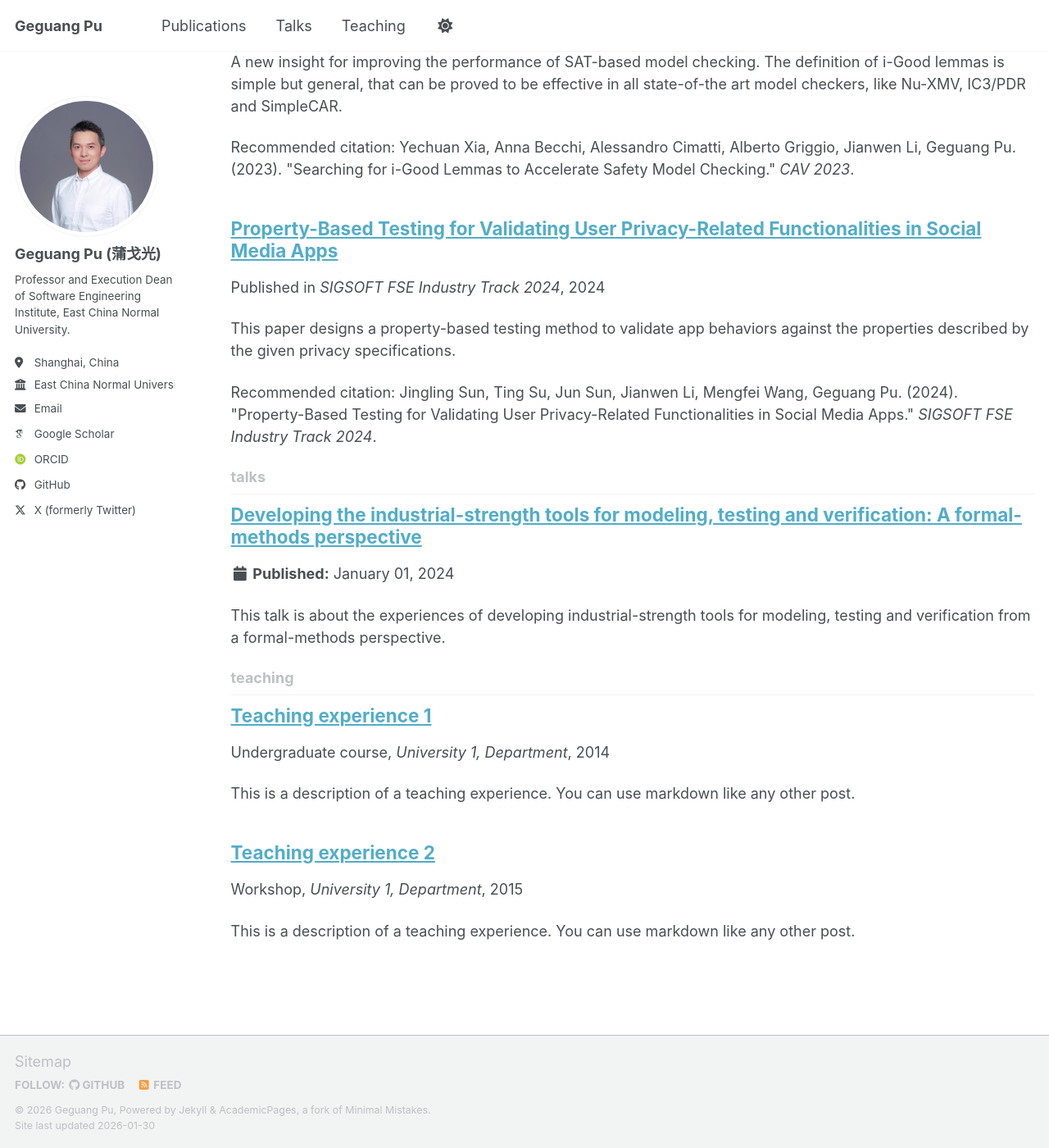
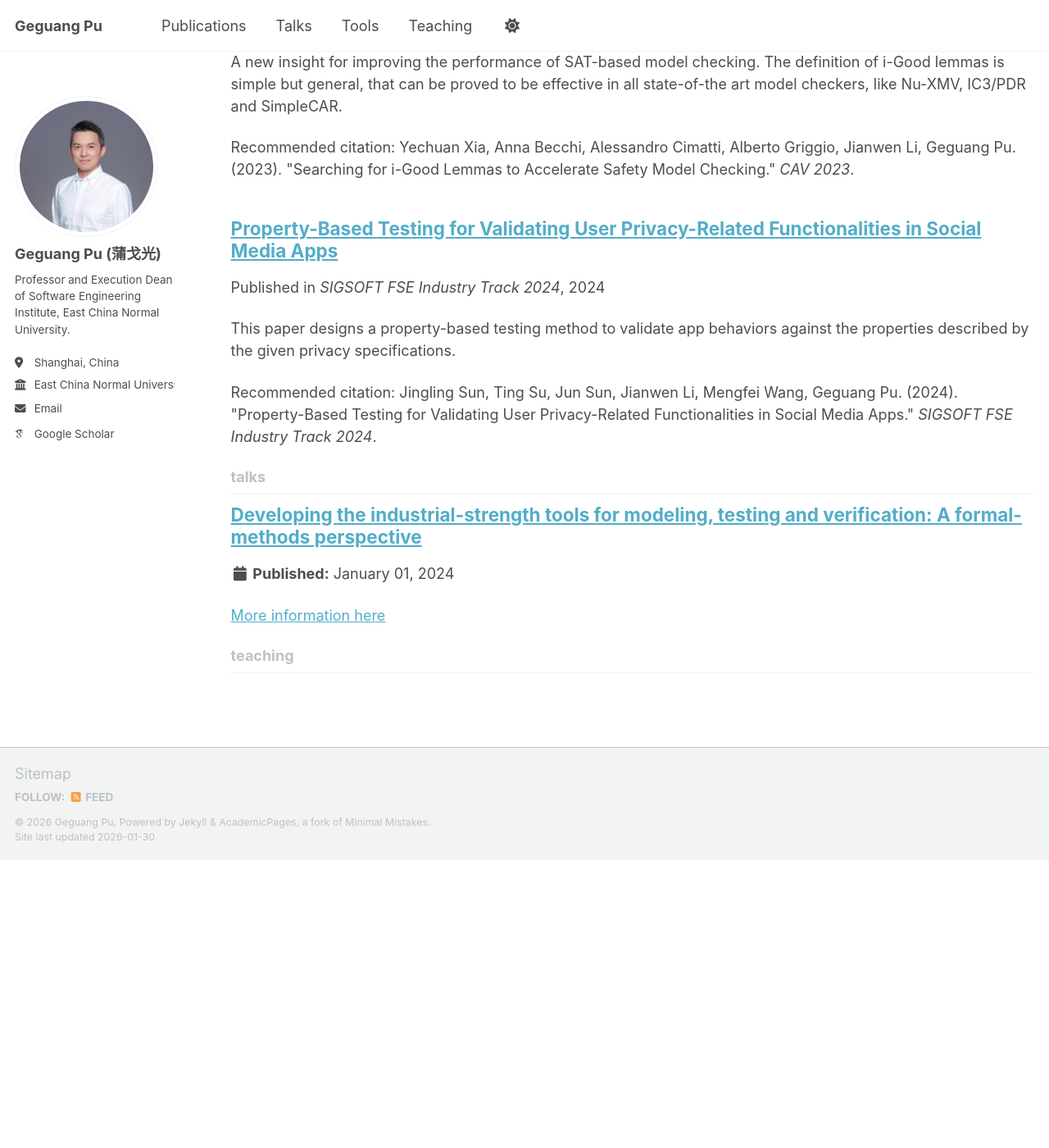
Before and after one commit to ggpu-ecnu/ggpu-ecnu.github.io, a Jekyll site: the page built from _pages/collection-archive.html, in a window 1280 px wide and 1400 px high, scrolled down 1486 px. Shown: the whole window at 82% size. Built offline with Jekyll 4.4.1, drawn with Linux system fonts in a browser that asks for light colours; some web fonts are replaced; a script bundle is joined from its source files by our own code; library files that are not in the unit come from our copies; after the commit the page ends 2535 px from its top, so only the background shows below that.

Commit message:
feat: Add tools page, PDF to talks, and remove template content
fix: Remove social links and fix teaching page

```diff
--- a/_config.yml
+++ b/_config.yml
@@ -38,7 +38,7 @@
   googlescholar    : "https://scholar.google.com/citations?user=niQAGcQAAAAJ"
   inspire-hep      : # URL
   impactstory      : # URL
-  orcid            : "https://orcid.org/0000-0001-9750-8334"
+  orcid            :
   semantic         : # URL
   ssrn             : # URL
   pubmed           : # "https://www.ncbi.nlm.nih.gov/pubmed/?term=john+snow"
@@ -51,7 +51,7 @@
   bitbucket        : # Username - Update with your username on the site
   codepen          : # Username
   dribbble         : # Username
-  github           : "ggpu-ecnu"
+  github           :
   kaggle           : # Username
   stackoverflow    : # User number or user number and name (i.e., use "1" or "1/jeff-atwood")
 
@@ -74,7 +74,7 @@
   steam            : # Username
   telegram         : # URL
   tumblr           : # Username
-  twitter          : "GeguangPu"
+  twitter          :
   vine             : # Username
   weibo            : # Username
   wikipedia        : # Username
--- a/_data/navigation.yml
+++ b/_data/navigation.yml
@@ -14,5 +14,8 @@
   - title: "Talks"
     url: /talks/
 
+  - title: "Tools"
+    url: /tools/
+
   - title: "Teaching"
     url: /teaching/
--- /dev/null
+++ b/_pages/tools.md
@@ -0,0 +1,17 @@
+---
+layout: archive
+title: "Tools"
+permalink: /tools/
+author_profile: true
+---
+
+Here are some of the tools I have been involved in developing:
+
+*   **SimpleCAR**: A very strong SAT-based hardware model checker. The key idea is to maintain two sequences (Up/Under approximation chains) that do not need to obey the inclusion property in IC3.
+    *   [Link to SimpleCAR on GitHub](https://github.com/lijwen2748/simplecar)
+
+*   **Aalta**: An LTL-SAT solver for Linear temporal Logic. The theory behind this tool can be found in the earlier paper TIME13 (LTL Satisfiability Checking Revisited, https://www.cs.rice.edu/~vardi/papers/time13.pdf). The theory is very interesting, and it reveals the new mathematical property that an infinite trace satisfying an LTL formula can be reduced to a proof obligation set which can be represented by a Boolean formula. This mathematical property can be applied to all kinds of LTL-related problems, like the synthesis and satisfiability of LTL.
+    *   [Link to Aalta on GitHub](https://github.com/lijwen2748/aalta)
+
+*   **Stoat**: A model-based App testing tool for fuzzing Android App. The idea is to construct a transition model from any given App, and then to guide the search space of the APP based on the model of APP. The idea is simple but has been successfully applied to find the bugs in the popular APPs like WeChat and TikTok.
+    *   [Link to Stoat on GitHub](https://github.com/tingsu/Stoat)
--- a/_talks/2024-01-01-fcas2024-sfpvv2024-talk.md
+++ b/_talks/2024-01-01-fcas2024-sfpvv2024-talk.md
@@ -8,4 +8,6 @@
 location: "Shanghai, China"
 ---
 
+[More information here](/files/SFPVV2024-talk.pdf)
+
 This talk is about the experiences of developing industrial-strength tools for modeling, testing and verification from a formal-methods perspective.
--- a/_teaching/2014-spring-teaching-1.md
+++ /dev/null
@@ -1,20 +0,0 @@
----
-title: "Teaching experience 1"
-collection: teaching
-type: "Undergraduate course"
-permalink: /teaching/2014-spring-teaching-1
-venue: "University 1, Department"
-date: 2014-01-01
-location: "City, Country"
----
-
-This is a description of a teaching experience. You can use markdown like any other post.
-
-Heading 1
-======
-
-Heading 2
-======
-
-Heading 3
-======
--- a/_teaching/2015-spring-teaching-2.md
+++ /dev/null
@@ -1,20 +0,0 @@
----
-title: "Teaching experience 2"
-collection: teaching
-type: "Workshop"
-permalink: /teaching/2015-spring-teaching-1
-venue: "University 1, Department"
-date: 2015-01-01
-location: "City, Country"
----
-
-This is a description of a teaching experience. You can use markdown like any other post.
-
-Heading 1
-======
-
-Heading 2
-======
-
-Heading 3
-======
--- a/markdown_generator/talks.tsv
+++ b/markdown_generator/talks.tsv
@@ -1,2 +1,2 @@
 title	type	url_slug	venue	date	location	talk_url	description
-Developing the industrial-strength tools for modeling, testing and verification: A formal-methods perspective	Talk	fcas2024-sfpvv2024-talk	FCAS2024 and SFPVV2024	2024-01-01	Shanghai, China		This talk is about the experiences of developing industrial-strength tools for modeling, testing and verification from a formal-methods perspective.
+Developing the industrial-strength tools for modeling, testing and verification: A formal-methods perspective	Talk	fcas2024-sfpvv2024-talk	FCAS2024 and SFPVV2024	2024-01-01	Shanghai, China	/files/SFPVV2024-talk.pdf	This talk is about the experiences of developing industrial-strength tools for modeling, testing and verification from a formal-methods perspective.
```
Also changed, not shown: 1 other file.
